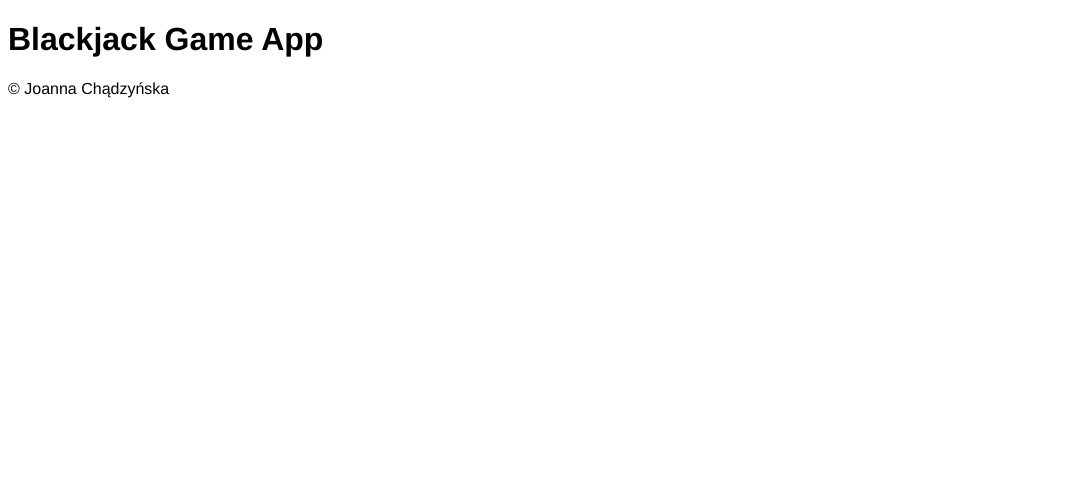
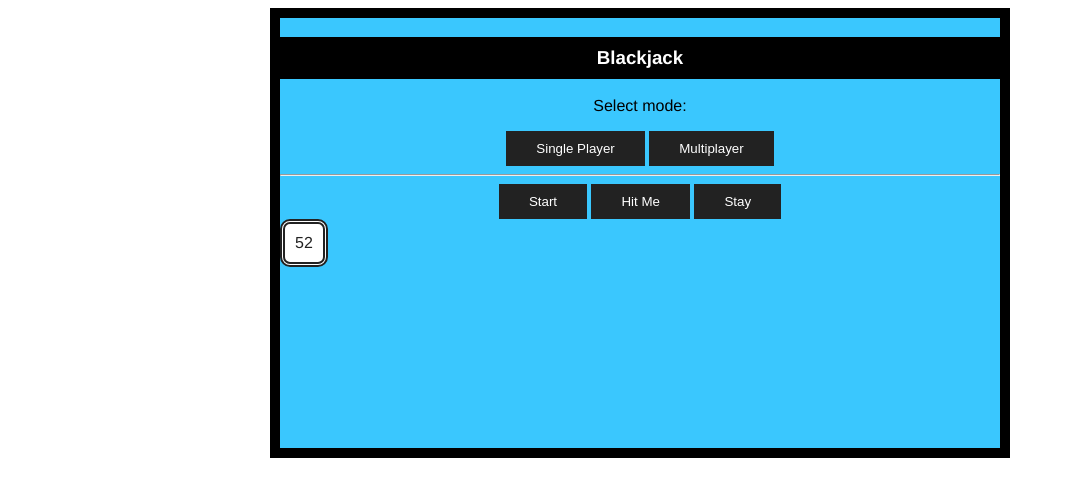
Before and after one commit to Joanna-Chadzynska/blackjack-game, a website built with webpack: page index.html in a window 1280 px wide. Shown: the whole page, without its empty margins (0-1065 px from the left). Built offline with nearby package versions, Linux system fonts and the light colour scheme.

Commit message:
set the game structure

```diff
--- a/index.html
+++ b/index.html
@@ -7,10 +7,34 @@
 		<link rel="stylesheet" href="dist/style.bundle.css" />
 	</head>
 	<body>
-		<h1>Blackjack Game App</h1>
-		<div></div>
-		<!-- <img src="src/images/photo.jpg" alt="dolphin" /> -->
-		<footer>&copy; Joanna Chądzyńska</footer>
+		<div class="game">
+			<div class="game__header">
+				<h3 class="title">Blackjack</h3>
+			</div>
+
+			<div class="game__mode">
+				<p>Select mode:</p>
+				<button class="btn">Single Player</button>
+				<button class="btn">Multiplayer</button>
+			</div>
+			<hr />
+			<div class="game__body">
+				<button class="btn" id="btn__start">Start</button>
+				<button class="btn" id="btn__hit">Hit Me</button>
+				<button class="btn" id="btn__stay">Stay</button>
+			</div>
+
+			<div class="status" id="status"></div>
+
+			<div class="deck" id="deck">
+				<div id="deckCount">52</div>
+			</div>
+
+			<div id="players" class="players"></div>
+
+			<div class="clear"></div>
+		</div>
+		<!-- <footer>&copy; Joanna Chądzyńska</footer> -->
 		<script type="module" src="dist/bundle.js"></script>
 	</body>
 </html>
```
